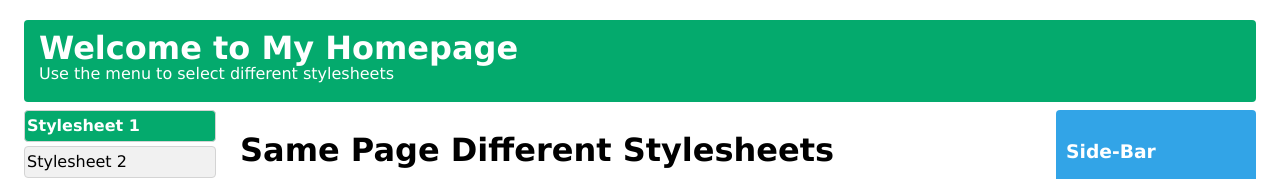
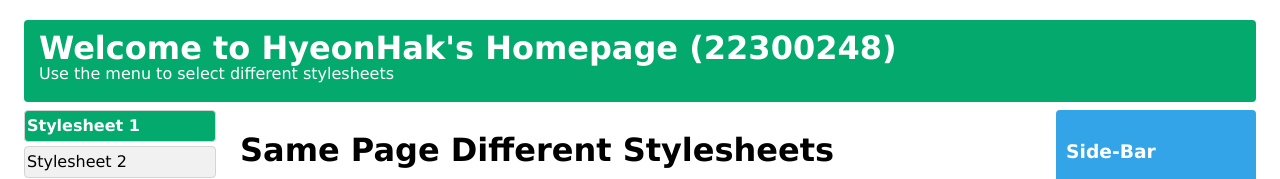
Before and after one commit to DoHyeonHak/OSS_Assignment-1, a plain HTML site: page style1.htm in a window 1280 px wide. Shown: the top 179 px of the page. Drawn offline with Linux system fonts and the light colour scheme.

Commit message:
modify style1.htm

```diff
--- a/style1.htm
+++ b/style1.htm
@@ -17,9 +17,6 @@
         border-radius: 4px;
         padding: 15px;
       }
-      /*
-      top 안에 h1, p 등의 size, block에 대하여 아래와 같이 style setting이 가능하다
-      */
       #top h1{
         margin: 0px;
         padding: 0px;
@@ -28,9 +25,11 @@
         margin: 0px;
         padding: 0px;
       }
+      /*
       .container {
         min-width: 900px;
       }
+      */
       .wrapper {
         position: relative;
         overflow: auto;
@@ -126,7 +125,7 @@
   <body>
     <div class="container">
       <div id="top">
-        <h1>Welcome to My Homepage</h1>
+        <h1>Welcome to HyeonHak's Homepage (22300248)</h1>
         <p>Use the menu to select different stylesheets</p>
       </div>
       <div class="wrapper">
@@ -155,7 +154,7 @@
           <p>
             This page uses DIV elements to group different sections of the HTML
             page. Click here to see how the page looks like with no stylesheet:
-            <br>No Stylesheet.</br>
+            <br><a href="index.htm">No Stylesheet</a>.</br>
           </p>
         </div>
         <div id="sidebar">
@@ -179,4 +178,5 @@
       </div>
     </div>
   </body>
+
 </html>
```
